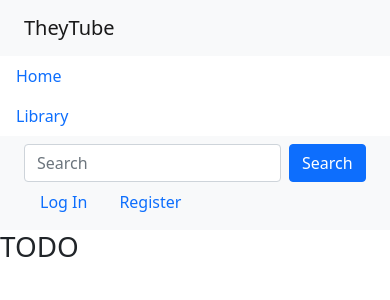
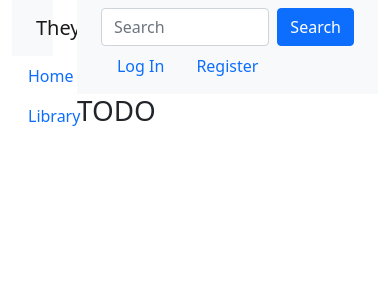
Before and after one commit to GustavoSchwantz/final-project, a Django app: page / in a window 390 px wide. Shown: the top 300 px of the page. Run offline with Django 3.2, Linux system fonts and the light colour scheme; some libraries are stand-ins or nearby versions.

Commit message:
changing the main layout

```diff
--- a/tube/templates/tube/index.html
+++ b/tube/templates/tube/index.html
@@ -3,9 +3,11 @@
 
 {% block body %}
 
+    <div class="container">
+
         <div class="row">
 
-        <div class="sidebar col-lg-2 col-md-3">
+            <div class="col-2">
 
                 <nav class="navbar navbar-light bg-light">
                     <div class="container-fluid">
@@ -13,23 +15,17 @@
                     </div>
                 </nav>
 
-            <ul class="nav flex-column">
-                <li class="nav-item">
+                <nav class="nav flex-column">
                     <a class="nav-link" href="{% url 'index' %}">Home</a>
-                </li>
                     {% if user.is_authenticated %}
-                    <li class="nav-item">
                         <a class="nav-link" href="#">Trash</a>
-                    </li>
                     {% endif %}
-                <li class="nav-item">
                     <a class="nav-link" href="#">Library</a>
-                </li>
-            </ul>
+                </nav>
 
             </div>
 
-        <div class="main col-lg-10 col-md-9">
+            <div class="col-10">
 
                 <nav class="navbar navbar-light bg-light">
                     <div class="container-fluid">
@@ -123,6 +119,8 @@
 
         </div>
 
+    </div>
+
 {% endblock %}
 
 {% block script %}
--- a/tube/templates/tube/layout.html
+++ b/tube/templates/tube/layout.html
@@ -1,17 +1,23 @@
 {% load static %}
 
-<!DOCTYPE html>
+<!doctype html>
 <html lang="en">
   <head>
+    <!-- Required meta tags -->
+    <meta charset="utf-8">
+    <meta name="viewport" content="width=device-width, initial-scale=1">
+
+    <!-- Bootstrap CSS -->
+    <link href="https://cdn.jsdelivr.net/npm/bootstrap@5.0.0-beta3/dist/css/bootstrap.min.css" rel="stylesheet" integrity="sha384-eOJMYsd53ii+scO/bJGFsiCZc+5NDVN2yr8+0RDqr0Ql0h+rP48ckxlpbzKgwra6" crossorigin="anonymous">
+
+    <link href="{% static 'tube/styles.css' %}" rel="stylesheet">
+    <link rel="stylesheet" href="https://cdn.jsdelivr.net/npm/bootstrap-icons@1.4.0/font/bootstrap-icons.css">
+
     <title>
         {% block title %}
             TheyTube
         {% endblock %}
     </title>
-        <link href="https://cdn.jsdelivr.net/npm/bootstrap@5.0.0-beta2/dist/css/bootstrap.min.css" rel="stylesheet" integrity="
-        sha384-BmbxuPwQa2lc/FVzBcNJ7UAyJxM6wuqIj61tLrc4wSX0szH/Ev+nYRRuWlolflfl" crossorigin="anonymous">
-        <link href="{% static 'tube/styles.css' %}" rel="stylesheet">
-        <link rel="stylesheet" href="https://cdn.jsdelivr.net/npm/bootstrap-icons@1.4.0/font/bootstrap-icons.css">
 
     {% block script %}
     {% endblock %}
@@ -21,8 +27,15 @@
     {% block body %}
     {% endblock %}
 
-        <script src="https://cdn.jsdelivr.net/npm/bootstrap@5.0.0-beta2/dist/js/bootstrap.bundle.min.js" integrity="
-        sha384-b5kHyXgcpbZJO/tY9Ul7kGkf1S0CWuKcCD38l8YkeH8z8QjE0GmW1gYU5S9FOnJ0" crossorigin="anonymous"></script>
+    <!-- Optional JavaScript; choose one of the two! -->
 
+    <!-- Option 1: Bootstrap Bundle with Popper -->
+    <script src="https://cdn.jsdelivr.net/npm/bootstrap@5.0.0-beta3/dist/js/bootstrap.bundle.min.js" integrity="sha384-JEW9xMcG8R+pH31jmWH6WWP0WintQrMb4s7ZOdauHnUtxwoG2vI5DkLtS3qm9Ekf" crossorigin="anonymous"></script>
+
+    <!-- Option 2: Separate Popper and Bootstrap JS -->
+    <!--
+    <script src="https://cdn.jsdelivr.net/npm/@popperjs/core@2.9.1/dist/umd/popper.min.js" integrity="sha384-SR1sx49pcuLnqZUnnPwx6FCym0wLsk5JZuNx2bPPENzswTNFaQU1RDvt3wT4gWFG" crossorigin="anonymous"></script>
+    <script src="https://cdn.jsdelivr.net/npm/bootstrap@5.0.0-beta3/dist/js/bootstrap.min.js" integrity="sha384-j0CNLUeiqtyaRmlzUHCPZ+Gy5fQu0dQ6eZ/xAww941Ai1SxSY+0EQqNXNE6DZiVc" crossorigin="anonymous"></script>
+    -->
   </body>
 </html>
```
Also changed, not shown: db.sqlite3. Lines whose indentation alone changed are shown as unchanged.
